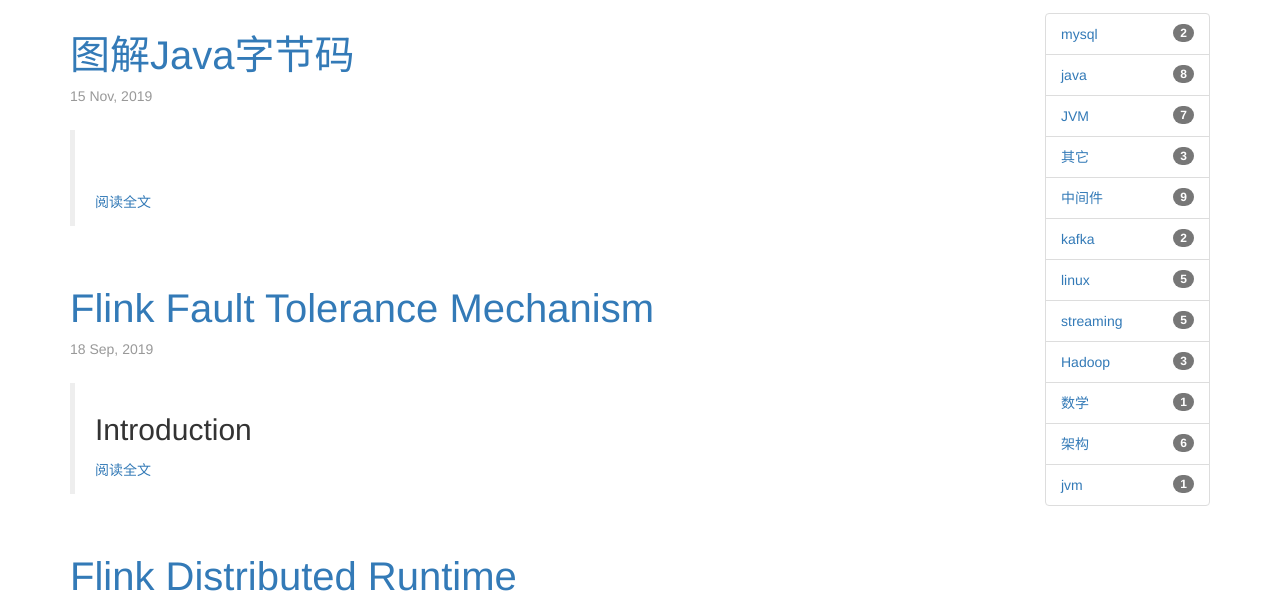
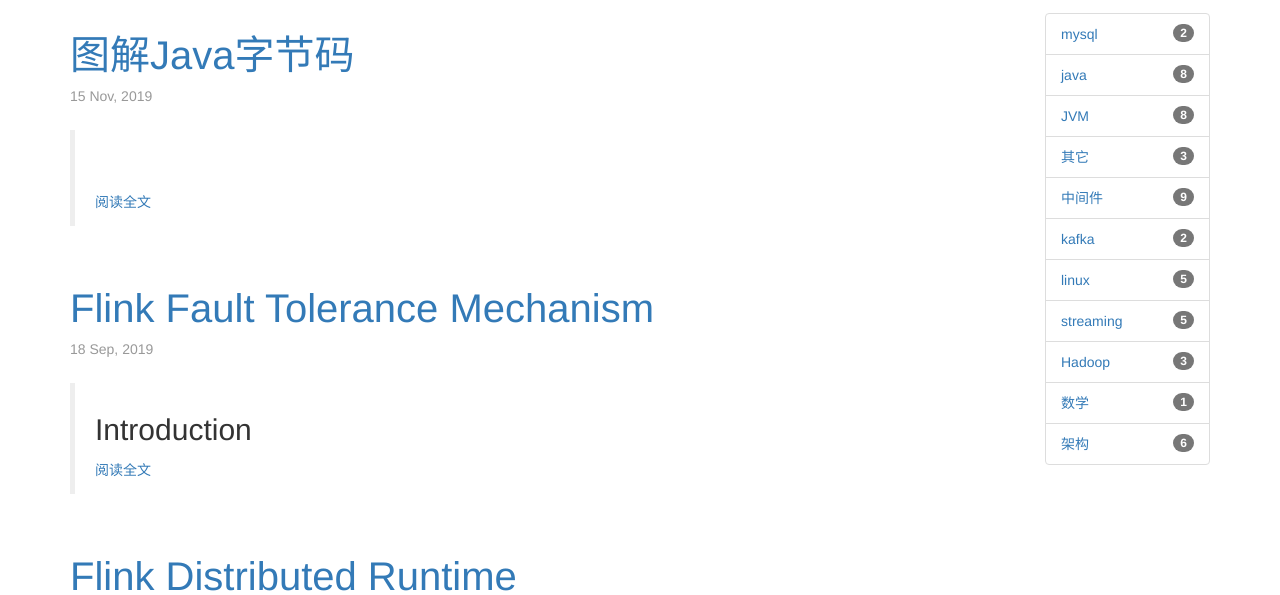
Before and after one commit to OuYangLiang/ouyangliang.github.io, a Jekyll site: the page built from index.html, in a window 1280 px wide and 900 px high. Shown: the part 211-806 px from the top of the window. Built offline with Jekyll 4.4.1, drawn with Linux system fonts in a browser that asks for light colours.

Commit message:
fix category

```diff
--- a/_posts/2019-11-15-图解Java字节码.markdown
+++ b/_posts/2019-11-15-图解Java字节码.markdown
@@ -2,7 +2,7 @@
 layout: post
 title:  "图解Java字节码"
 date:   2019-11-15 08:00:00 +0800
-categories: jvm
+categories: JVM
 keywords: class code
 description: 图解Java字节码
 commentId: 2019-11-15
```
Also changed, not shown: 2 other files.
